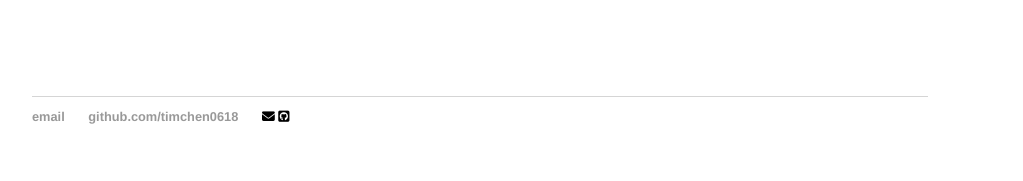
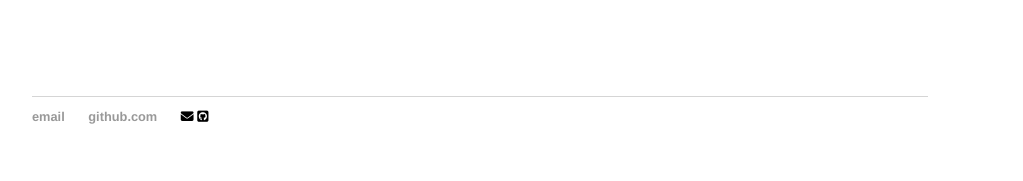
Before and after one commit to timchen0618/timchen0618.github.io, a Jekyll site: the page built from index.html, in a window 1280 px wide. Shown: the part 1043-1224 px from the top of the page, without its empty margins (160-1183 px from the left). Built offline with Jekyll 4.4.1, drawn with Linux system fonts in a browser that asks for light colours; nearby versions of some CDN libraries.

Commit message:
mod container left

```diff
--- a/_layouts/default.html
+++ b/_layouts/default.html
@@ -38,7 +38,7 @@
 			<footer>
 			<ul>
 				<li><a href="mailto:chen87618@gmail.com">email</a></li>
-				<li><a href="https://github.com/timchen0618">github.com/timchen0618</a></li>
+				<li><a href="https://github.com/timchen0618">github.com</a></li>
 				<i class="fas fa-envelope"></i>
 				<i class="fab fa-github-square"></i>
 				</ul>
```
